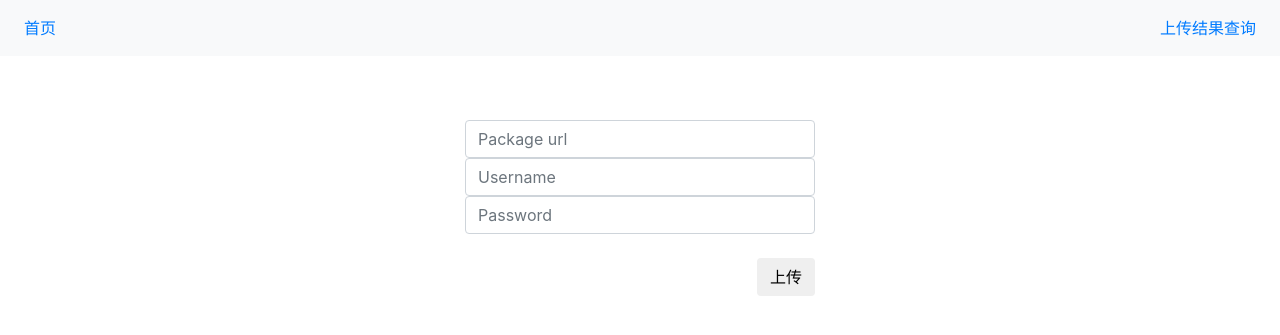
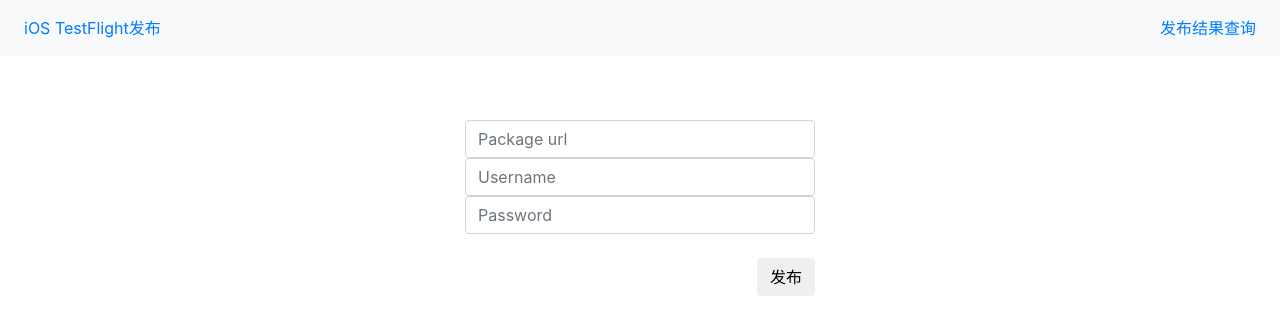
Before and after one commit to Kmnskd/ios_testflight_upload, a Flask app: page / in a window 1280 px wide. Shown: the top 335 px of the page. Run offline with Flask 2, Linux system fonts and the light colour scheme; some libraries are stand-ins or nearby versions.

Commit message:
页面文字修改

```diff
--- a/src/templates/base.html
+++ b/src/templates/base.html
@@ -15,13 +15,13 @@
 <nav class="navbar navbar-expand-sm bg-light">
     <ul class="navbar-nav">
         <li class="nav-item">
-            <a class="nav-link" href="/">首页</a>
+            <a class="nav-link" href="/">iOS TestFlight发布</a>
         </li>
     </ul>
 
     <ul class="navbar-nav ml-auto">
         <li class="nav-item">
-            <a class="nav-link" href="http://uh.haier.net/jenkins/job/testFlightUpload" target="_blank">上传结果查询</a>
+            <a class="nav-link" href="http://uh.haier.net/jenkins/job/testFlightUpload" target="_blank">发布结果查询</a>
         </li>
     </ul>
 </nav>
--- a/src/templates/index.html
+++ b/src/templates/index.html
@@ -23,7 +23,7 @@
             <input type="text" name="package_url" class="form-control" placeholder="Package url" />
             <input type="text" name="username" class="form-control" placeholder="Username" />
             <input type="password" name="password" class="form-control" placeholder="Password" /><br />
-            <button id="uploadForm" class="btn ml-auto" style="float:right">上传</button>
+            <button id="uploadForm" class="btn ml-auto" style="float:right">发布</button>
         </div>
         <div class="col"></div>
     </div>
```
